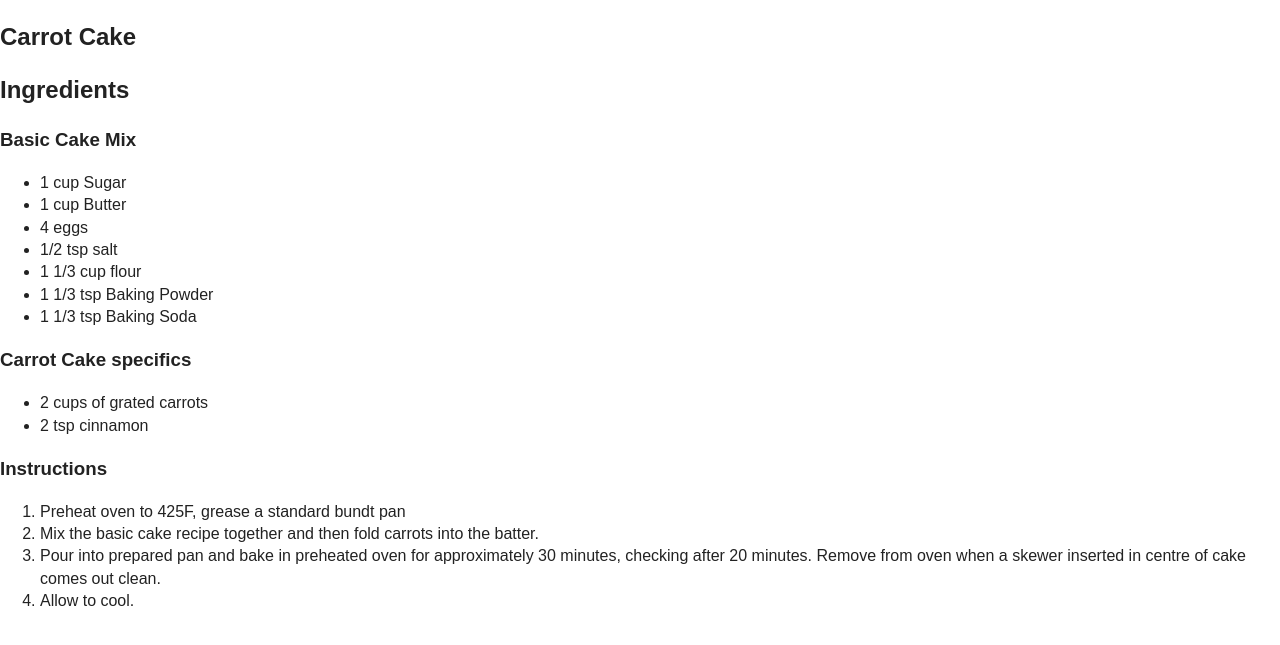
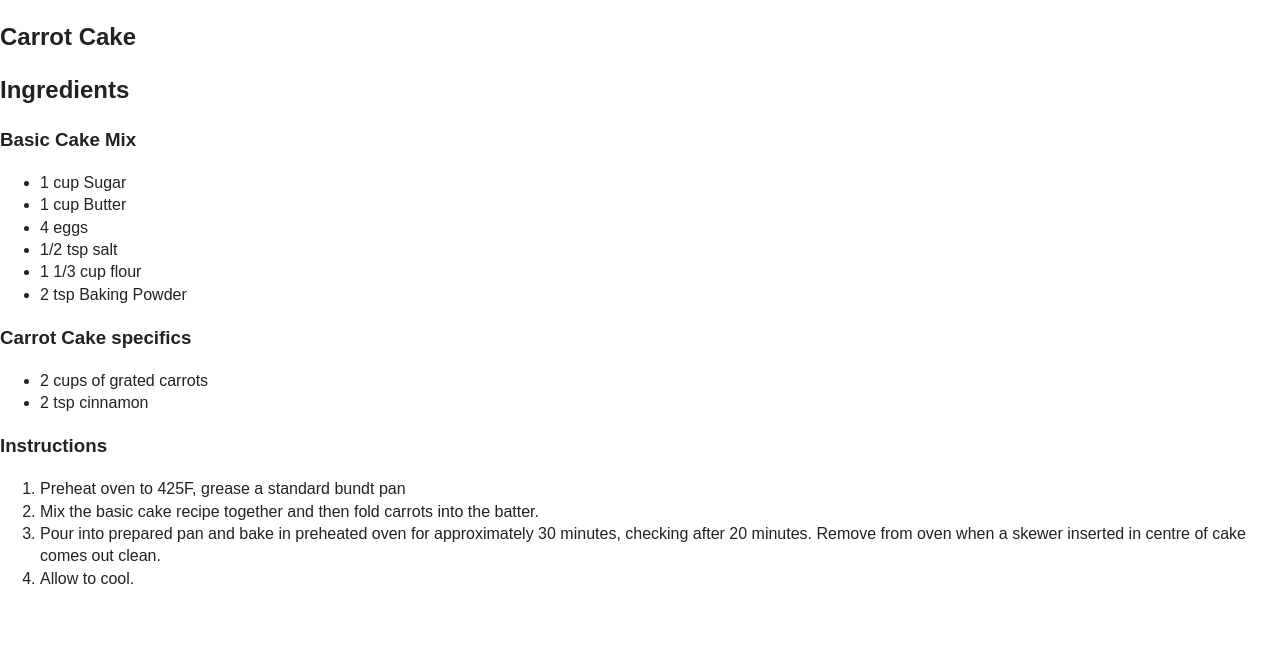
Before and after one commit to polymetis/cookbook, a Jekyll site: the page built from _posts/dessert/2012-10-04-carrot-cake.md, in a window 1280 px wide. Shown: the top 645 px of the page. Built offline with Jekyll 4.4.1, drawn with Linux system fonts in a browser that asks for light colours; nearby versions of some CDN libraries.

Commit message:
Fix baking powder/soda
Modern baking powder is dual-acting, you don't need baking soda as well

```diff
--- a/_posts/dessert/2012-10-04-carrot-cake.md
+++ b/_posts/dessert/2012-10-04-carrot-cake.md
@@ -14,8 +14,7 @@ categories:
 * 4 eggs
 * 1/2 tsp salt
 * 1 1/3 cup flour
-* 1 1/3 tsp Baking Powder
-* 1 1/3 tsp Baking Soda
+* 2 tsp Baking Powder
 
 ###Carrot Cake specifics
 
```
